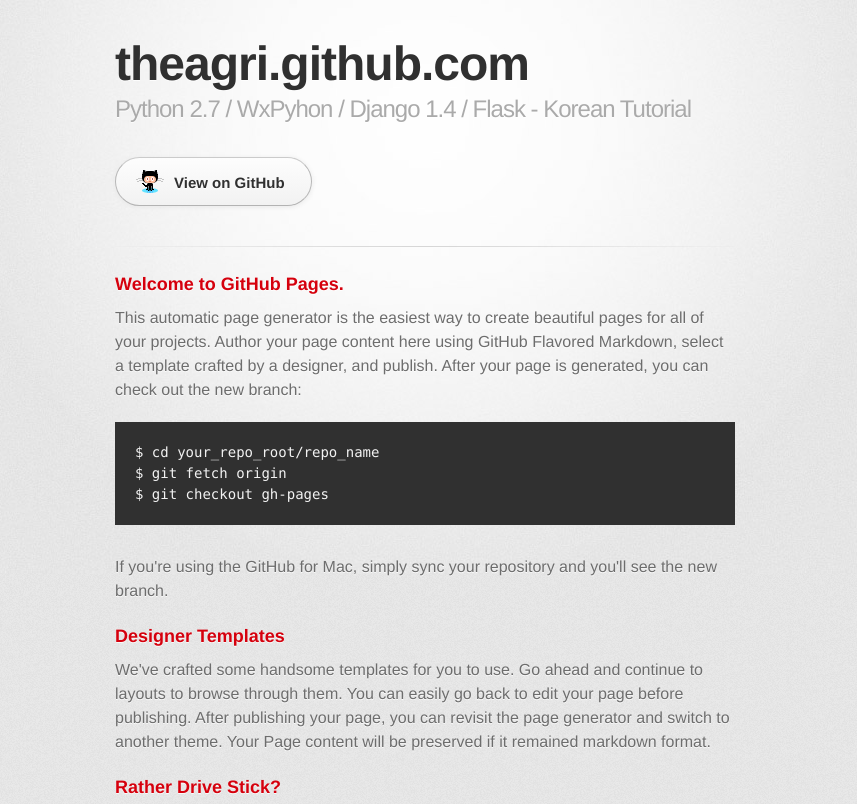
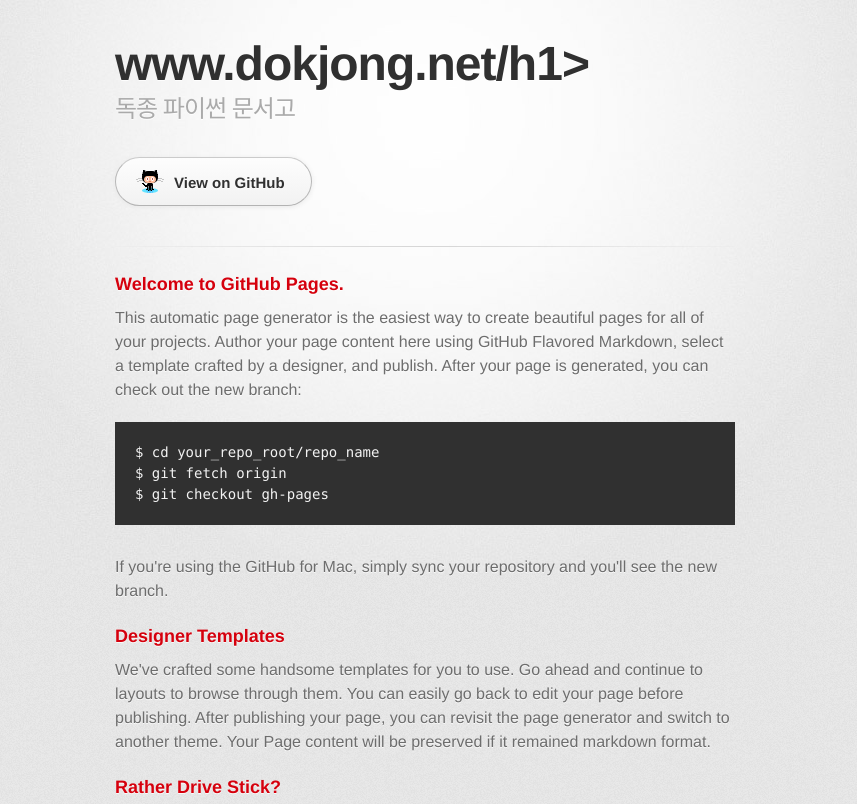
Before and after one commit to theagri/theagri.github.com, a plain HTML site: page index.html in a window 1280 px wide. Shown: the top 804 px of the page, without its empty margins (215-1072 px from the left). Drawn offline with Linux system fonts and the light colour scheme; a web font is replaced by a local one.

Commit message:
Update index.html

```diff
--- a/index.html
+++ b/index.html
@@ -18,8 +18,8 @@
       <div class="inner">
 
         <header>
-          <h1>theagri.github.com</h1>
-          <h2>Python 2.7 / WxPyhon / Django 1.4 / Flask - Korean Tutorial </h2>
+          <h1>www.dokjong.net/h1>
+          <h2>독종 파이썬 문서고</h2>
         </header>
 
         <section id="downloads" class="clearfix">
```
